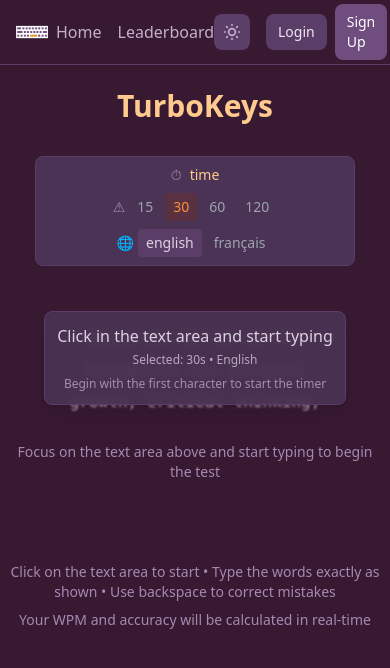
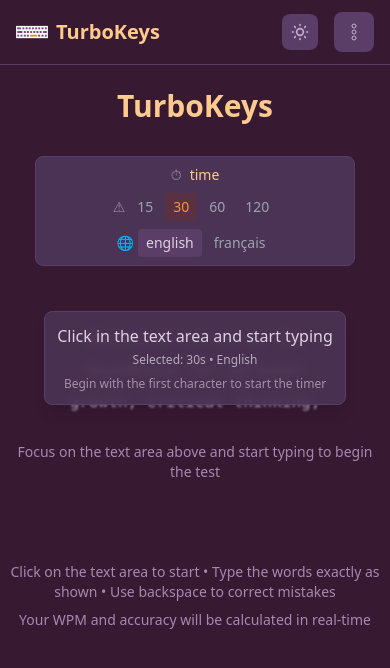
Before and after one commit to AdRohal/TurboKeys, a React (Create React App) app in the folder frontend/: page / in a window 390 px wide. Shown: the top 668 px of the page. Built offline with nearby package versions, Linux system fonts and the light colour scheme.

Commit message:
Update Header for Phone Style

```diff
--- a/frontend/src/components/Layout/Header.tsx
+++ b/frontend/src/components/Layout/Header.tsx
@@ -8,22 +8,44 @@
   const { theme, toggleTheme } = useTheme();
   const navigate = useNavigate();
   const [isDropdownOpen, setIsDropdownOpen] = useState(false);
+  const [isMobileMenuOpen, setIsMobileMenuOpen] = useState(false);
   const dropdownRef = useRef<HTMLDivElement>(null);
+  const mobileMenuRef = useRef<HTMLDivElement>(null);
+  const menuButtonRef = useRef<HTMLButtonElement>(null);
 
   const handleLogout = () => {
     logout();
     navigate('/');
     setIsDropdownOpen(false);
+    setIsMobileMenuOpen(false);
   };
 
   const handleDropdownToggle = () => {
     setIsDropdownOpen(!isDropdownOpen);
   };
 
-  // Close dropdown when clicking outside
+  // Toggle mobile menu
+  const handleMobileMenuToggle = () => {
+    setIsMobileMenuOpen((prev) => !prev);
+  };
+
+  // Close dropdown or mobile menu when clicking outside
   useEffect(() => {
     const handleClickOutside = (event: MouseEvent) => {
-      if (dropdownRef.current && !dropdownRef.current.contains(event.target as Node)) {
+      // For mobile menu: if click is inside menu or button, do nothing
+      if (
+        (mobileMenuRef.current && mobileMenuRef.current.contains(event.target as Node)) ||
+        (menuButtonRef.current && menuButtonRef.current.contains(event.target as Node))
+      ) {
+        return;
+      }
+      setIsMobileMenuOpen(false);
+
+      // For dropdown
+      if (
+        dropdownRef.current &&
+        !dropdownRef.current.contains(event.target as Node)
+      ) {
         setIsDropdownOpen(false);
       }
     };
@@ -39,7 +61,6 @@
       <div className="container mx-auto px-4">
         <div className="flex items-center justify-between h-16">
           {/* Logo */}
-
           <div className="flex items-center">
             <Link
               to="/"
@@ -52,26 +73,11 @@
                   className="w-8 h-8 object-contain"
                 />
               </div>
-              <span className="hidden sm:inline">TurboKeys</span>
+              <span className="inline">TurboKeys</span>
             </Link>
-            {/* Mobile Nav: show Home/Leaderboard links on mobile, hide on md+ */}
-            <nav className="flex md:hidden items-center space-x-4 ml-2">
-              <Link
-                to="/"
-                className="text-gray-600 hover:text-gray-900 dark:text-primary-300 dark:hover:text-primary-100 transition-colors text-base"
-              >
-                Home
-              </Link>
-              <Link
-                to="/leaderboard"
-                className="text-gray-600 hover:text-gray-900 dark:text-primary-300 dark:hover:text-primary-100 transition-colors text-base"
-              >
-                Leaderboard
-              </Link>
-            </nav>
           </div>
 
-          {/* Navigation */}
+          {/* Desktop Navigation */}
           <nav className="hidden md:flex items-center space-x-6">
             <Link
               to="/"
@@ -116,7 +122,8 @@
               )}
             </button>
 
-            {/* User Menu */}
+            {/* Desktop User Menu */}
+            <div className="hidden md:block">
               {user ? (
                 <div className="relative" ref={dropdownRef}>
                   <button
@@ -159,7 +166,6 @@
                           <span>Account</span>
                         </div>
                       </Link>
-
                       <Link
                         to="/history"
                         className="block px-4 py-2 text-sm text-gray-700 dark:text-gray-300 hover:bg-gray-100 dark:hover:bg-primary-700 transition-colors"
@@ -172,9 +178,7 @@
                           <span>History & Scores</span>
                         </div>
                       </Link>
-
                       <div className="border-t border-gray-200 dark:border-gray-600 my-1"></div>
-
                       <button
                         onClick={handleLogout}
                         className="block w-full text-left px-4 py-2 text-sm text-red-600 dark:text-red-400 hover:bg-gray-100 dark:hover:bg-primary-700 transition-colors"
@@ -206,8 +210,90 @@
                 </div>
               )}
             </div>
+
+            {/* Mobile Menu Button */}
+            <button
+              ref={menuButtonRef}
+              className="md:hidden flex items-center justify-center p-2 rounded-lg bg-gray-100 dark:bg-primary-700 text-gray-600 dark:text-primary-300 hover:bg-gray-200 dark:hover:bg-primary-600 transition-colors"
+              onClick={handleMobileMenuToggle}
+              aria-label="Open menu"
+            >
+              {/* 3-dot vertical icon */}
+              <svg width="24" height="24" fill="none" stroke="currentColor">
+                <circle cx="12" cy="6" r="2"/>
+                <circle cx="12" cy="12" r="2"/>
+                <circle cx="12" cy="18" r="2"/>
+              </svg>
+            </button>
           </div>
         </div>
+      </div>
+
+      {/* Mobile Menu Dropdown */}
+      {isMobileMenuOpen && (
+        <div
+          ref={mobileMenuRef}
+          className="md:hidden absolute top-16 left-0 right-0 bg-white dark:bg-primary-900 border-t border-gray-200 dark:border-primary-700 shadow-lg z-50"
+        >
+          <nav className="flex flex-col px-6 py-4 space-y-2">
+            <Link
+              to="/"
+              className="text-gray-700 dark:text-primary-200 hover:bg-gray-100 dark:hover:bg-primary-800 rounded px-3 py-2 transition-colors"
+              onClick={() => setIsMobileMenuOpen(false)}
+            >
+              Home
+            </Link>
+            <Link
+              to="/leaderboard"
+              className="text-gray-700 dark:text-primary-200 hover:bg-gray-100 dark:hover:bg-primary-800 rounded px-3 py-2 transition-colors"
+              onClick={() => setIsMobileMenuOpen(false)}
+            >
+              Leaderboard
+            </Link>
+            {user ? (
+              <>
+                <Link
+                  to="/account"
+                  className="text-gray-700 dark:text-primary-200 hover:bg-gray-100 dark:hover:bg-primary-800 rounded px-3 py-2 transition-colors"
+                  onClick={() => setIsMobileMenuOpen(false)}
+                >
+                  Account
+                </Link>
+                <Link
+                  to="/history"
+                  className="text-gray-700 dark:text-primary-200 hover:bg-gray-100 dark:hover:bg-primary-800 rounded px-3 py-2 transition-colors"
+                  onClick={() => setIsMobileMenuOpen(false)}
+                >
+                  History & Scores
+                </Link>
+                <button
+                  onClick={handleLogout}
+                  className="text-red-600 dark:text-red-400 hover:bg-gray-100 dark:hover:bg-primary-800 rounded px-3 py-2 text-left transition-colors"
+                >
+                  Sign Out
+                </button>
+              </>
+            ) : (
+              <>
+                <Link
+                  to="/login"
+                  className="btn-secondary text-sm py-2 px-3"
+                  onClick={() => setIsMobileMenuOpen(false)}
+                >
+                  Login
+                </Link>
+                <Link
+                  to="/register"
+                  className="btn-primary text-sm py-2 px-3"
+                  onClick={() => setIsMobileMenuOpen(false)}
+                >
+                  Sign Up
+                </Link>
+              </>
+            )}
+          </nav>
+        </div>
+      )}
     </header>
   );
 };
```
Lines whose indentation alone changed are shown as unchanged.
